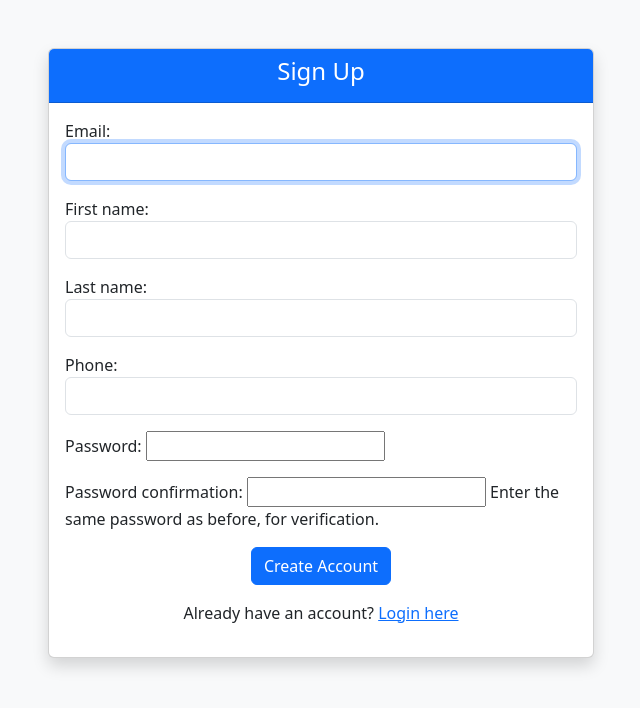
After one commit to AbdAlla-AboElMagd/Crowd-Funding, a Django app: page /signup/ in a window 1280 px wide. The commit adds this page. Shown: the top 708 px of the page, without its empty margins (319-959 px from the left). Run offline with Django 5.2, Linux system fonts and the light colour scheme; some libraries are stand-ins or nearby versions.

Commit message:
first push for signup and login with maail notification

```diff
--- /dev/null
+++ b/crowdFunding/forms.py
@@ -0,0 +1,17 @@
+from django import forms
+from django.contrib.auth.forms import UserCreationForm
+from crowdFunding.models import User
+
+class CustomUserCreationForm(UserCreationForm):
+    class Meta:
+        model = User
+        fields = ('email', 'first_name', 'last_name', 'phone', 'password1', 'password2')
+        widgets = {
+            'password1': forms.PasswordInput(attrs={'class':'form-control'}),
+            'first_name':forms.TextInput(attrs={'class':'form-control'}),
+            'last_name':forms.TextInput(attrs={'class':'form-control'}),
+            'email':forms.EmailInput(attrs={'class':'form-control'}),
+            'phone':forms.TextInput(attrs={'class':'form-control'}),
+            'profile_pic':forms.FileInput(attrs={'class':'form-control'}),
+
+        }
--- a/crowdFunding/models.py
+++ b/crowdFunding/models.py
@@ -22,27 +22,32 @@ class Tag(models.Model):
 
 
 class User(AbstractUser):
+    username = None
     id = models.AutoField(primary_key=True)
-    first_name = models.CharField(max_length=255)
-    last_name = models.CharField(max_length=255)
+    first_name = models.CharField(max_length=255, unique=False)
+    last_name = models.CharField(max_length=255, unique=False)
     email = models.EmailField(unique=True)
     password = models.CharField(max_length=255)
     created_at = models.DateTimeField(auto_now_add=True)
     updated_at = models.DateTimeField(auto_now=True)
     is_active = models.BooleanField(default=False)
-    profile_pic = models.ImageField(upload_to='atachments/' , blank=True , null=True)
+    profile_pic = models.ImageField(upload_to='atachments/', blank=True, null=True)
     phone = models.CharField(
         max_length=11,
         validators=[egypt_phone_regex],
-        verbose_name="Must be Egyption Number"
+        verbose_name="Phone"
     )
-    isAdmin = models.BooleanField(default=False)
-    Birthdate= models.DateField(null=True , blank=True)
-    facebook_profile = models.URLField(max_length=255 , null=True , blank=True)
-    country = models.CharField(max_length= 255 , null=True , blank=True)
+    is_staff = models.BooleanField(default=False)
+    Birthdate = models.DateField(null=True, blank=True)
+    facebook_profile = models.URLField(max_length=255, null=True, blank=True)
+    country = models.CharField(max_length=255, null=True, blank=True)
 
-    groups = models.ManyToManyField(Group, related_name='crowdfunding_user_groups')
-    user_permissions = models.ManyToManyField(Permission, related_name='crowdfunding_user_permissions')
+    groups = models.ManyToManyField(Group, related_name='crowdfunding_user_groups',null=True, blank=True)
+    user_permissions = models.ManyToManyField(Permission, related_name='crowdfunding_user_permissions',null=True, blank=True)
+
+
+    USERNAME_FIELD = 'email'
+    REQUIRED_FIELDS = ['first_name', 'last_name', 'phone']
 
     def __str__(self):
         return f"{self.first_name} {self.last_name}"
--- a/crowdFunding/views.py
+++ b/crowdFunding/views.py
@@ -1,8 +1,152 @@
-from django.shortcuts import render
 
-# Create your views here.
+from django.contrib.auth import authenticate, login
+from django.shortcuts import render, redirect
+from crowdFunding.forms import CustomUserCreationForm
+from django.contrib import messages
+from crowdFunding.models import User
+from django.core.mail import send_mail
+from django.contrib.sites.shortcuts import get_current_site
+from django.utils.http import urlsafe_base64_encode, urlsafe_base64_decode
+from django.utils.encoding import force_bytes, force_str
+from django.template.loader import render_to_string
+from .tokens import account_activation_token
+from django.urls import reverse
 def home(request):
-    return render(request=request, template_name='crowdFunding/home.html')
+    if request.session.get('email'):
+        return render(request=request, template_name='crowdFunding/home.html')
+    else:
+        return redirect(custom_login)
 
 def about(request):
-    return render(request=request, template_name='crowdFunding/about.html')
+    if request.session.get('email'):
+        return render(request=request, template_name='crowdFunding/about.html')
+    else:
+        return redirect(custom_login)
+
+
+def signup(request):
+    if request.method == 'POST':
+        form = CustomUserCreationForm(request.POST)
+        if form.is_valid():
+            user = form.save(commit=False)
+            user.is_active = False  # لسه مش مفعل
+            user.save()
+
+            # إعدادات الإيميل
+            current_site = get_current_site(request)
+            mail_subject = 'فعل حسابك الآن'
+            uid = urlsafe_base64_encode(force_bytes(user.pk))
+            token = account_activation_token.make_token(user)
+            activation_link = reverse('activate', kwargs={'uidb64': uid, 'token': token})
+            activation_url = f"http://{current_site.domain}{activation_link}"
+
+            message = render_to_string('crowdFunding/activation_email.html', {
+                'user': user,
+                'activation_url': activation_url
+            })
+            send_mail(mail_subject, message, 'drnasser.khairy@gmail.com', [user.email])
+
+            messages.success(request, 'تم التسجيل! تحقق من بريدك الإلكتروني لتفعيل حسابك.')
+            return redirect('login')
+    else:
+        form = CustomUserCreationForm()
+    return render(request, 'crowdFunding/signup.html', {'user_creation_form': form})
+
+from django.contrib.auth import get_user_model
+
+def activate(request, uidb64, token):
+    try:
+        uid = force_str(urlsafe_base64_decode(uidb64))
+        user = get_user_model().objects.get(pk=uid)
+    except (TypeError, ValueError, OverflowError, get_user_model().DoesNotExist):
+        user = None
+
+    if user is not None and account_activation_token.check_token(user, token):
+        user.is_active = True
+        user.save()
+        messages.success(request, 'تم تفعيل حسابك بنجاح! سجل دخولك الآن.')
+        return redirect('login')
+    else:
+        messages.error(request, 'رابط التفعيل غير صالح أو انتهت صلاحيته.')
+        return redirect('home')
+
+
+# def signup(request):
+#     if request.method == 'POST':
+#         form = CustomUserCreationForm(request.POST)
+
+#         if form.is_valid():
+#             form.save()
+
+#             messages.success(request, 'تم التسجيل بنجاح! سجل دخولك الآن.')
+#             return redirect(custom_login)
+#     else:
+#         form = CustomUserCreationForm()
+#     return render(request, 'crowdFunding/signup.html', {'user_creation_form': form})
+
+def custom_login(request):
+    if request.method == 'POST':
+        email = request.POST['email']
+        password = request.POST['password']
+        user = authenticate(request, username=email, password=password)
+        if user is not None:
+            login(request, user)
+            request.session['email'] = user.email
+            return redirect('home')
+        else:
+            messages.error(request, 'البريد الإلكتروني أو كلمة المرور غير صحيحة!')
+
+    return render(request, 'crowdFunding/login.html')
+def custom_logout(request):
+    try:
+        del request.session['email']
+    except:
+        pass
+    return redirect(custom_login)
+
+
+
+
+# def new(request):
+#     form = UserForm()
+#     if request.method == 'POST':
+#         form = UserForm(request.POST)
+#         if form.is_valid():
+#             form.save()
+#             return HttpResponseRedirect('home/')
+#     return render(request=request, template_name='crowdFunding/register.html', context={'user_form': form})
+
+# def signup(request):
+#     user_creation_form = UserCreationForm()
+#     if request.method == 'POST':
+#         user_creation_form = UserCreationForm(request.POST)
+#         if user_creation_form.is_valid():
+#             user_creation_form.save()
+#             user_name=user_creation_form.cleaned_data.get('username')
+#             password=user_creation_form.cleaned_data.get('password1')
+#             user=authenticate(username=user_name, password=password)
+#             login(request, user)
+#             return HttpResponseRedirect('home/')
+#     context={
+#             'user_creation_form': user_creation_form,
+#     }
+#     return render(request=request, template_name='crowdFunding/signup.html', context=context)
+
+# def signup(request):
+#     user_creation_form = CustomUserCreationForm()  # استخدام الفورم الجديد
+#     if request.method == 'POST':
+#         user_creation_form = CustomUserCreationForm(request.POST)
+#         if user_creation_form.is_valid():
+#             user = user_creation_form.save(commit=False)  # احفظ من غير ما تعمله save نهائي
+#             user.is_active = True  # خليه نشط تلقائي
+#             user.save()  # احفظ اليوزر
+#             email = user_creation_form.cleaned_data.get('email')
+#             password = user_creation_form.cleaned_data.get('password1')
+#             user = authenticate(email=email, password=password)  # التحقق بالإيميل والباسورد
+#             if user is not None:
+#                 login(request, user)
+#                 return HttpResponseRedirect('home/')
+#     context = {
+#         'user_creation_form': user_creation_form,
+#     }
+#     return render(request=request, template_name='crowdFunding/signup.html', context=context)
--- a/project/urls.py
+++ b/project/urls.py
@@ -15,13 +15,25 @@ Including another URLconf
     2. Add a URL to urlpatterns:  path('blog/', include('blog.urls'))
 """
 from django.contrib import admin
+from django.shortcuts import render
 from django.urls import path
+from django.contrib.auth import views as auth_views
+from crowdFunding.views import about, custom_login, custom_logout, home, signup ,activate
+from django.conf.urls import handler404
+from crowdFunding.views import about, home, signup
 
-from crowdFunding.views import about, home
+def custom_page_not_found(request, exception):
+    return render(request, 'crowdFunding/404.html', status=404)
 
+handler404 = custom_page_not_found
 urlpatterns = [
     path('admin/', admin.site.urls),
-     path('' , home , name ='home'),
-    path('home/' , home , name='home'),
-    path('about/' , about , name='about'),
+    path('', home, name='home'),
+    path('home/', home, name='home'),
+    path('about/', about, name='about'),
+    path('signup/', signup, name='signup'),
+    # path('login/', auth_views.LoginView.as_view(template_name='crowdFunding/login.html'), name='login'),
+     path('login/', custom_login, name='login'),
+    path('logout/', custom_logout, name='logout'),
+     path('activate/<uidb64>/<token>/', activate, name='activate'),
 ]
--- a/templates/crowdFunding/home.html
+++ b/templates/crowdFunding/home.html
@@ -21,6 +21,7 @@
     <nav class="navbar navbar-expand-lg bg-body-tertiary" data-bs-theme="dark">
       <div class="container-fluid">
         <a class="navbar-brand" href="{% url 'home' %}">Django</a>
+        <a class="navbar-brand" href="{% url 'logout' %}">Logout</a>
         <button
           class="navbar-toggler"
           type="button"
--- /dev/null
+++ b/templates/crowdFunding/signup.html
@@ -0,0 +1,39 @@
+<!DOCTYPE html>
+<html lang="en">
+
+<head>
+    <meta charset="UTF-8">
+    <meta name="viewport" content="width=device-width, initial-scale=1.0">
+    <title>Sign Up</title>
+    <link href="https://cdnjs.cloudflare.com/ajax/libs/bootstrap/5.3.0/css/bootstrap.min.css" rel="stylesheet">
+</head>
+
+<body class="bg-light">
+    <div class="container mt-5">
+        <div class="row justify-content-center">
+            <div class="col-md-6">
+                <div class="card shadow">
+                    <div class="card-header text-center bg-primary text-white">
+                        <h4>Sign Up</h4>
+                    </div>
+                    <div class="card-body">
+                        <form method="POST" enctype="multipart/form-data">
+                            {% csrf_token %}
+                            {{ user_creation_form.as_p }}
+                            <div class="text-center">
+                                <button type="submit" class="btn btn-primary">Create Account</button>
+                            </div>
+                        </form>
+                        <div class="text-center mt-3">
+                            <p>Already have an account? <a href="{% url 'login' %}">Login here</a></p>
+                        </div>
+                    </div>
+                </div>
+            </div>
+        </div>
+    </div>
+
+    <script src="https://cdnjs.cloudflare.com/ajax/libs/bootstrap/5.3.0/js/bootstrap.bundle.min.js"></script>
+</body>
+
+</html>
```
Also changed, not shown: crowdFunding/admin.py (+9 -27 lines), crowdFunding/tokens.py (added, +9 -0 lines), project/settings.py (+37 -15 lines), templates/crowdFunding/404.html (added, +33 -0 lines), templates/crowdFunding/activation_email.html (added, +14 -0 lines), templates/crowdFunding/login.html (added, +60 -0 lines), crowdFunding/migrations/0001_initial.py, crowdFunding/migrations/0002_alter_user_groups_alter_user_user_permissions.py (added).
